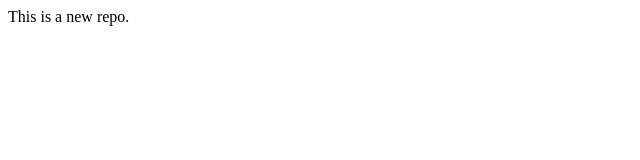
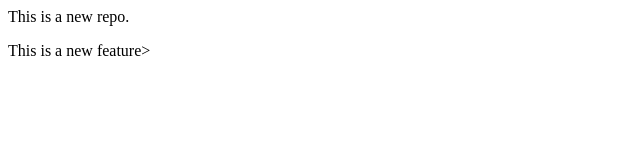
Before and after one commit to lakshaybxt/localRepo, a plain HTML site: page index.html in a window 1280 px wide. Shown: the whole page, without its empty margins (0-640 px from the left). Drawn offline with Linux system fonts and the light colour scheme.

Commit message:
Add new feature

```diff
--- a/index.html
+++ b/index.html
@@ -1 +1,2 @@
 <p>This is a new repo.</p>
+<p>This is a new feature></p>
```
